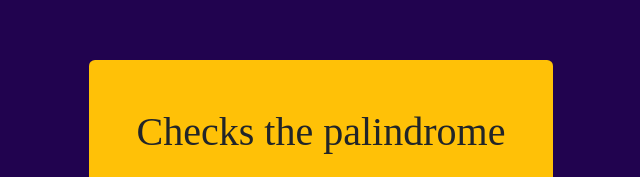
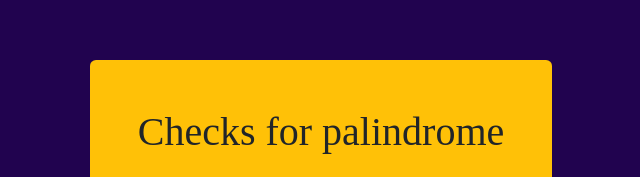
Before and after one commit to Gokulprakash2005/Palindrome_Checker, a plain HTML site: page index.html in a window 1280 px wide. Shown: the part 192-369 px from the top of the page, without its empty margins (319-959 px from the left). Drawn offline with nearby package versions, Linux system fonts and the light colour scheme.

Commit message:
updation

```diff
--- a/index.html
+++ b/index.html
@@ -16,7 +16,7 @@
 <body>
     <div class="d-flex justify-content-center align-items-center min-vh-100">
             <div class="mt-5 p-5 bg-warning text-white rounded">
-            <center><h1 class="text-dark">Checks the palindrome</h1>
+            <center><h1 class="text-dark">Checks for palindrome</h1>
             <label for="word" class="mt-3 text-dark"><h3>Enter the value</h3></label>
             <input type="text" class="form-control form-control-lg mt-2" id="word" name="value" required  >
             <button onclick="check()" class="btn btn-success mt-3">Checks</button>
```
